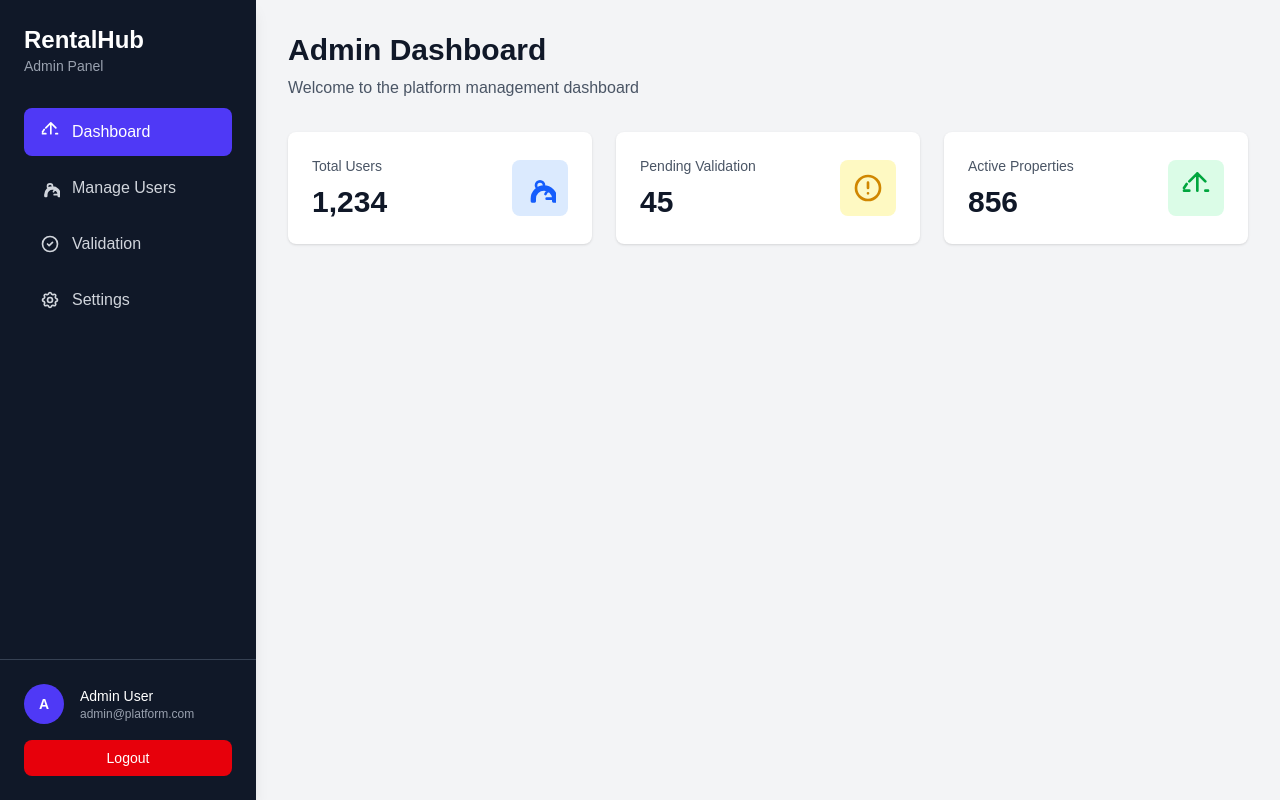
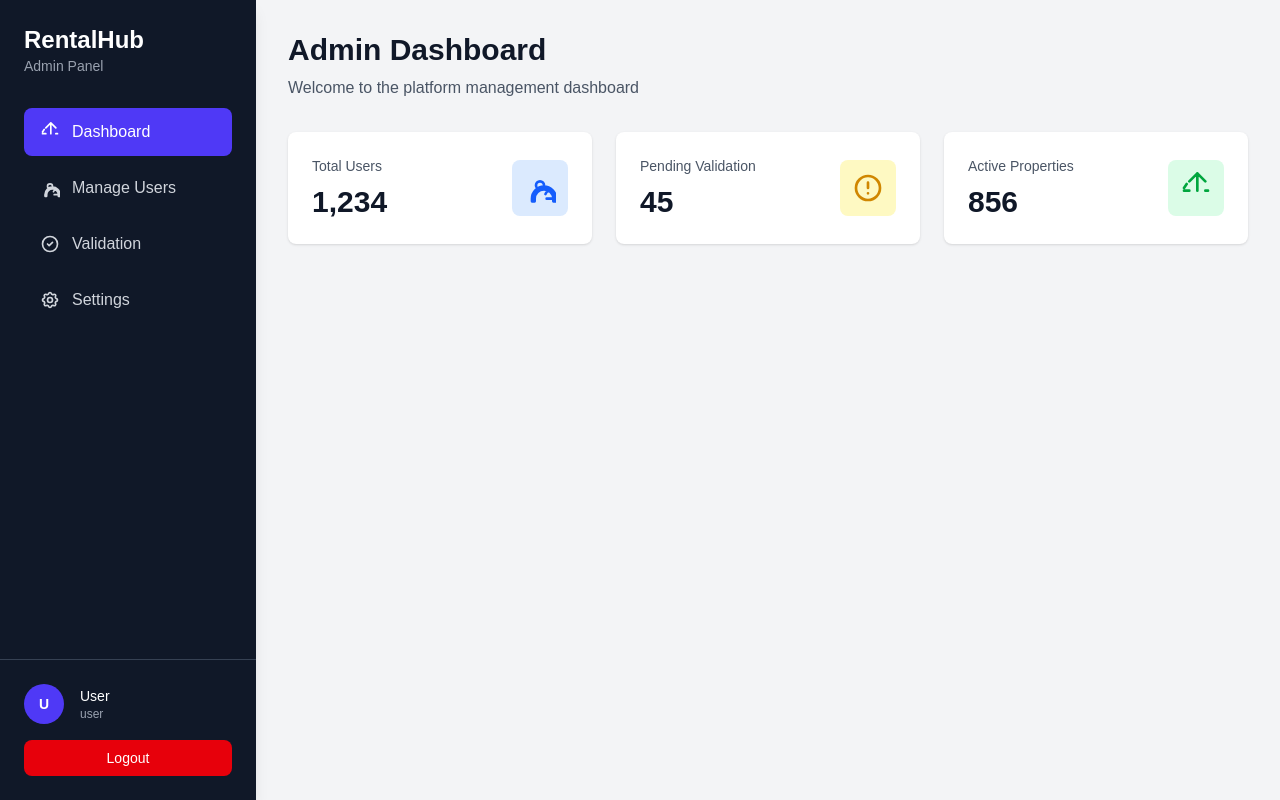
Before and after one commit to Bensaid-AI/MagazineRental, a Next.js app: page /dashboard in a window 1280 px wide. Built offline with nearby package versions, Linux system fonts and the light colour scheme; no server answers.

Commit message:
implement user fetching API endpoint and update Sidebar component for user state management

```diff
--- /dev/null
+++ b/src/app/api/auth/user/route.tsx
@@ -0,0 +1,59 @@
+import { NextResponse, NextRequest } from 'next/server'
+import { supabaseServer } from '@/lib/supabaseServer'
+
+export async function GET(req: NextRequest) {
+  try {
+    // Get the auth token from cookies
+    const token = req.cookies.get('sb:token')?.value
+
+    if (!token) {
+      return NextResponse.json(
+        { error: 'Not authenticated' },
+        { status: 401 }
+      )
+    }
+
+    // Get the current user from the token
+    const { data: { user }, error: userError } = await supabaseServer.auth.getUser(token)
+
+    if (userError || !user) {
+      return NextResponse.json(
+        { error: 'Failed to get user' },
+        { status: 401 }
+      )
+    }
+
+    // Get the user's profile data
+    const { data: profile, error: profileError } = await supabaseServer
+      .from('profiles')
+      .select('*')
+      .eq('id', user.id)
+      .single()
+
+    if (profileError) {
+      console.error('Error fetching profile:', profileError)
+      // Return auth user data even if profile not found
+      return NextResponse.json({
+        user: {
+          id: user.id,
+          email: user.email,
+          role: 'user',
+        },
+      })
+    }
+
+    return NextResponse.json({
+      user: profile || {
+        id: user.id,
+        email: user.email,
+        role: 'user',
+      },
+    })
+  } catch (error: any) {
+    console.error('Error fetching user:', error)
+    return NextResponse.json(
+      { error: error.message },
+      { status: 500 }
+    )
+  }
+}
--- a/src/app/dashboard/Sidebar.tsx
+++ b/src/app/dashboard/Sidebar.tsx
@@ -1,5 +1,12 @@
 'use client'
 import { useRouter } from 'next/navigation'
+import { useEffect, useState } from 'react'
+
+interface User {
+  id: string
+  email: string
+  role: string
+}
 
 interface SidebarProps {
   activeTab: string
@@ -8,6 +15,33 @@ interface SidebarProps {
 
 export default function Sidebar({ activeTab, setActiveTab }: SidebarProps) {
   const router = useRouter()
+  const [user, setUser] = useState<User | null>(null)
+  const [loading, setLoading] = useState(true)
+
+  useEffect(() => {
+    fetchUser()
+  }, [])
+
+  const fetchUser = async () => {
+    try {
+      setLoading(true)
+      const response = await fetch('/api/auth/user')
+
+      if (response.ok) {
+        const data = await response.json()
+        setUser(data.user)
+      } else {
+        setUser(null)
+      }
+    } catch (error) {
+      console.error('Error fetching user:', error)
+      setUser(null)
+    } finally {
+      setLoading(false)
+    }
+  }
+
+
 
   const handleLogout = async () => {
     try {
@@ -101,11 +135,17 @@ export default function Sidebar({ activeTab, setActiveTab }: SidebarProps) {
       <div className="absolute bottom-0 w-64 border-t border-gray-700 p-6">
         <div className="flex items-center space-x-4 mb-4">
           <div className="w-10 h-10 bg-indigo-600 rounded-full flex items-center justify-center">
-            <span className="text-sm font-bold">A</span>
+            <span className="text-sm font-bold">
+              {loading ? '...' : (user?.email?.[0] || 'U').toUpperCase()}
+            </span>
           </div>
-          <div>
-            <p className="text-sm font-medium">Admin User</p>
-            <p className="text-xs text-gray-400">admin@platform.com</p>
+          <div className="flex-1 min-w-0">
+            <p className="text-sm font-medium truncate">
+              {loading ? 'Loading...' : user?.email || 'User'}
+            </p>
+            <p className="text-xs text-gray-400 truncate">
+              {loading ? 'Please wait' : user?.role || 'user'}
+            </p>
           </div>
         </div>
         <button
```
